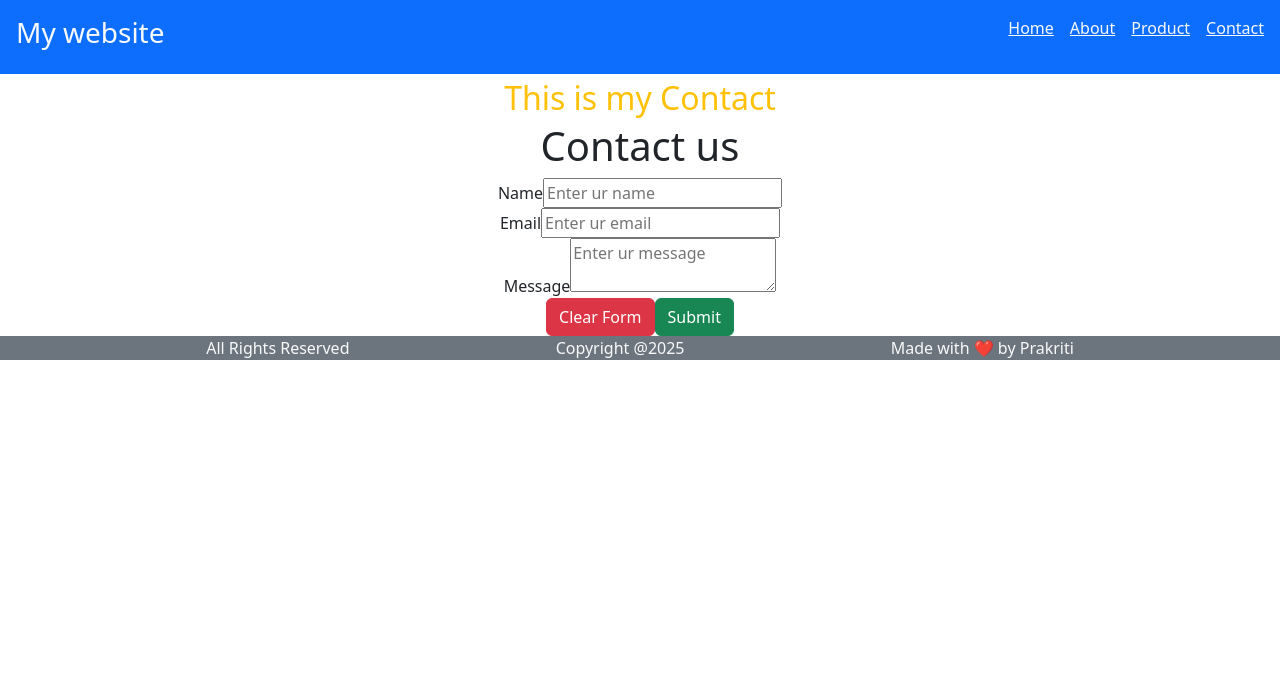
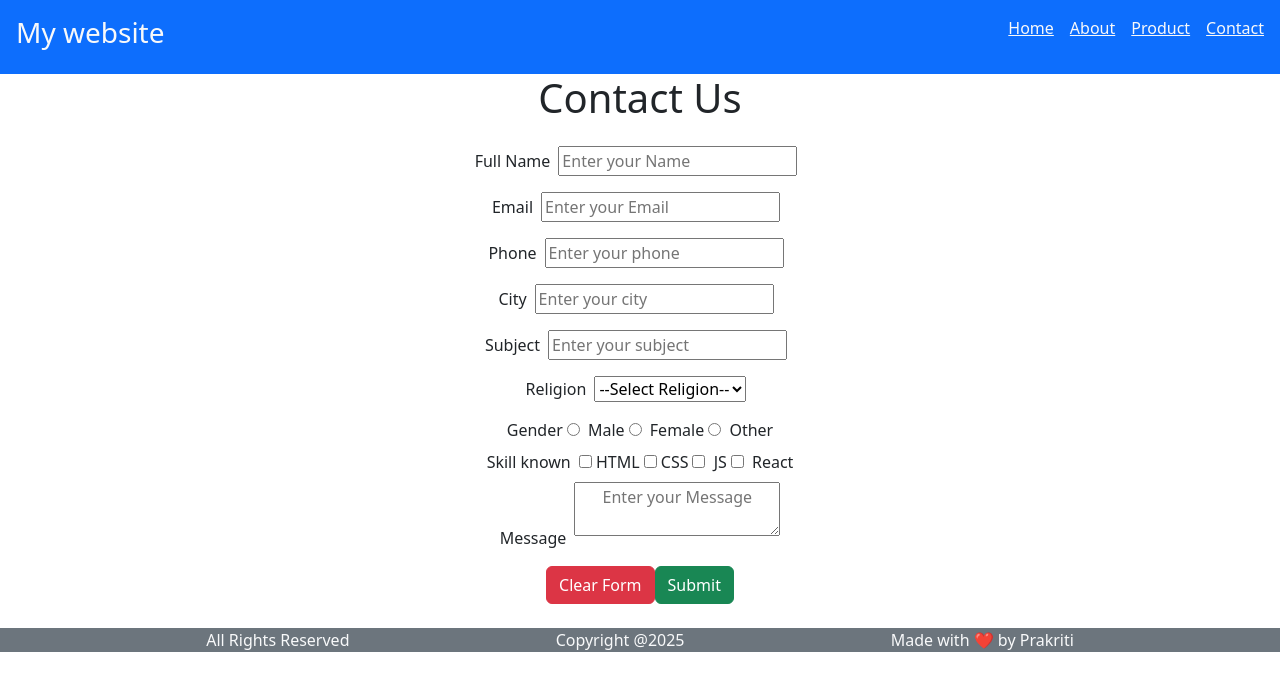
Before and after one commit to Prakrititiwari123/FullStackWebDevRICR, a React (Vite) app in the folder REACT/Demo/: page /contact in a window 1280 px wide. Shown: the top 690 px of the page. Built offline with nearby package versions, Linux system fonts and the light colour scheme.

Commit message:
feat: enhance Contact component with comprehensive form fields and state management

```diff
--- a/REACT/Demo/src/pages/Contact.jsx
+++ b/REACT/Demo/src/pages/Contact.jsx
@@ -1,90 +1,254 @@
-import React from "react";
-import { useState } from "react";
+import React, { useState } from "react";
+
 const Contact = () => {
-  const [Name, setName] = useState("");
-  const [email, setEmail] = useState("");
-  const [message, setMessage] = useState("");
+  const [contactData, setContactData] = useState({
+    fullName: "",
+    email: "",
+    phone: "",
+    city: "",
+    subject: "",
+    message: "",
+    religion: "",
+    gender: "",
+    skill: [],
+  });
 
   const [isLoading, setIsLoading] = useState(false);
 
+  const handleChange = (e) => {
+    const { name, value, type, checked } = e.target;
+    if (type === "checkbox") {
+      let temp = contactData.skill;
+      if (checked) {
+        temp.push(value);
+        setContactData((previousData) => ({ ...previousData, [name]: temp }));
+      } else {
+        temp = Object.values(temp); //Convert to Array
+        temp = temp.filter((word) => word !== value); //Remove the Undersired Value
+        setContactData((previousData) => ({ ...previousData, [name]: temp }));
+      }
+    } else {
+      setContactData((previousData) => ({ ...previousData, [name]: value }));
+    }
+  };
+
   const handleClearForm = () => {
-    setName("");
-    setEmail("");
-    setMessage("");
+    setContactData({
+      fullName: "",
+      email: "",
+      phone: "",
+      city: "",
+      subject: "",
+      message: "",
+      religion: "",
+      gender: "",
+      skill: [],
+    });
   };
 
   const handleSubmit = async (e) => {
     e.preventDefault();
     setIsLoading(true);
     try {
-      const response = await fetch(
-        "https://official-joke-api.appspot.com/jokes/random"
-      );
-
-      const data = {
-        Name,
-        email,
-        message,
-      };
-      console.log(data);
+      console.log(contactData);
     } catch (error) {
       console.log(error.message);
     } finally {
       setIsLoading(false);
     }
-
     handleClearForm();
   };
 
   return (
     <>
-      <div className="text-warning fs-2 text-center">This is my Contact</div>
-
       <div className="text-center">
-        <h1>Contact us</h1>
-        <div className="container">
+        <h1>Contact Us</h1>
+        <div className="container p-2 ">
           <form onReset={handleClearForm} onSubmit={handleSubmit}>
             <div>
-              <label htmlFor="Name">Name</label>
+              <label htmlFor="fullName">Full Name</label>
               <input
                 type="text"
-                name="Name"
-                id="Name"
-                value={Name}
-                onChange={(event) => setName(event.target.value)}
-                placeholder="Enter ur name"
-                className="text-primary"
-                required
+                name="fullName"
+                id="fullName"
+                value={contactData.fullName}
+                onChange={handleChange}
+                placeholder="Enter your Name"
+                className="text-primary mb-2 m-2"
               />
             </div>
+
             <div>
               <label htmlFor="email">Email</label>
               <input
                 type="email"
                 name="email"
                 id="email"
-                value={email}
-                onChange={(event) => setEmail(event.target.value)}
-                placeholder="Enter ur email"
-                className="text-primary"
-                required
+                value={contactData.email}
+                onChange={handleChange}
+                placeholder="Enter your Email"
+                className="text-primary mb-2 m-2"
               />
             </div>
 
+            <div>
+              <label htmlFor="phone">Phone</label>
+              <input
+                type="number"
+                name="phone"
+                id="phone"
+                value={contactData.phone}
+                onChange={handleChange}
+                placeholder="Enter your phone"
+                className="text-primary mb-2 m-2"
+              />
+            </div>
+
+            <div>
+              <label htmlFor="city">City</label>
+              <input
+                type="text"
+                name="city"
+                id="city"
+                value={contactData.city}
+                onChange={handleChange}
+                placeholder="Enter your city"
+                className="text-primary mb-2 m-2"
+              />
+            </div>
+
+            <div>
+              <label htmlFor="subject">Subject</label>
+              <input
+                type="text"
+                name="subject"
+                id="subject"
+                value={contactData.subject}
+                onChange={handleChange}
+                placeholder="Enter your subject"
+                className="text-primary mb-2 m-2"
+              />
+            </div>
+
+            <div className="mb-2">
+              <label htmlFor="religion "> Religion</label>
+              <select
+                className="m-2"
+                name="religion"
+                id="religion"
+                onChange={handleChange}
+                value={contactData.religion}
+              >
+                <option value="">--Select Religion--</option>
+                <option value="islam">Islam</option>
+                <option value="hinduism">Hinduism</option>
+                <option value="christianity">Christianity</option>
+                <option value="buddhism">Buddhism</option>
+                <option value="jainism">Jainism</option>
+                <option value="sikhism">Sikhism</option>
+                <option value="other">Other</option>
+              </select>
+            </div>
+
+            <div className="mb-2">
+              <label htmlFor="gender">Gender</label>
+              <input
+                className="m-1"
+                type="radio"
+                name="gender"
+                value="male"
+                onChange={handleChange}
+                checked={contactData.gender === "male"}
+              />{" "}
+              Male
+              <input
+                className="m-1"
+                type="radio"
+                name="gender"
+                value="female"
+                onChange={handleChange}
+                checked={contactData.gender === "female"}
+              />{" "}
+              Female
+              <input
+                className="m-1"
+                type="radio"
+                name="gender"
+                value="other"
+                onChange={handleChange}
+                checked={contactData.gender === "other"}
+              />{" "}
+              Other
+            </div>
+
+            <div className="mb-2">
+              <label htmlFor="skill">Skill known</label>
+              <input
+                className="ms-2"
+                type="checkbox"
+                name="skill"
+                value="html"
+                onChange={handleChange}
+                checked={
+                  Object.values(contactData.skill).find(
+                    (word) => word === "html"
+                  )
+                    ? true
+                    : false
+                }
+              />{" "}
+              HTML
+              <input
+                className="ms-1 "
+                type="checkbox"
+                name="skill"
+                value="css"
+                onChange={handleChange}
+                checked={
+                  Object.values(contactData.skill).find(
+                    (word) => word === "css"
+                  )
+                    ? true
+                    : false
+                }
+              />{" "}
+              CSS
+              <input
+                className="m-1"
+                type="checkbox"
+                name="skill"
+                value="js"
+                onChange={handleChange}
+                checked={
+                  Object.values(contactData.skill).find((word) => word === "js")
+                    ? true
+                    : false
+                }
+              />{" "}
+              JS
+              <input
+                className="m-1"
+                type="checkbox"
+                name="skill"
+                value="react"
+                onChange={handleChange}
+                checked={Object.values(contactData.skill).includes("react")}
+              />{" "}
+              React
+            </div>
 
             <div>
               <label htmlFor="message">Message</label>
               <textarea
                 name="message"
                 id="message"
-                value={message}
-                onChange={(event) => setMessage(event.target.value)}
-                placeholder="Enter ur message"
-                className="text-primary"
-                required
+                value={contactData.message}
+                onChange={handleChange}
+                placeholder="Enter your Message"
+                className="text-primary ms-2 mb-2 text-center"
               ></textarea>
             </div>
-            <div>
+            <div className="m-2 p-2">
               <button type="reset" className="btn btn-danger">
                 Clear Form
               </button>
@@ -98,4 +262,131 @@ const Contact = () => {
     </>
   );
 };
+
 export default Contact;
+
+// import React from "react";
+// import { useState } from "react";
+// const Contact = () => {
+//   const [Name, setName] = useState("");
+//   const [email, setEmail] = useState("");
+//   const [message, setMessage] = useState("");
+
+//   const [isLoading, setIsLoading] = useState(false);
+
+//   const handleClearForm = () => {
+//     setName("");
+//     setEmail("");
+//     setMessage("");
+//   };
+
+//   const handleSubmit = async (e) => {
+//     e.preventDefault();
+//     setIsLoading(true);
+//     try {
+//       const response = await fetch(
+//         "https://official-joke-api.appspot.com/jokes/random"
+//       );
+
+//       const data = {
+//         Name,
+//         email,
+//         message,
+//       };
+//       console.log(data);
+//     } catch (error) {
+//       console.log(error.message);
+//     } finally {
+//       setIsLoading(false);
+//     }
+
+//     handleClearForm();
+//   };
+
+//   return (
+//     <>
+//       <div className="text-warning fs-2 text-center">This is my Contact</div>
+
+//       <div className="text-center">
+//         <h1>Contact us</h1>
+//         <div className="container">
+//           <form onReset={handleClearForm} onSubmit={handleSubmit}>
+//             <div>
+//               <label htmlFor="Name">Name</label>
+//               <input
+//                 type="text"
+//                 name="Name"
+//                 id="Name"
+//                 value={Name}
+//                 onChange={(event) => setName(event.target.value)}
+//                 placeholder="Enter ur name"
+//                 className="text-primary"
+//                 required
+//               />
+//             </div>
+
+//             <div>
+//               <label htmlFor="religion">Religion</label>
+//               <select name="religion" id="religion" onChange={handleSubmit}>
+
+//                 <option value="">--Select religion</option>
+//                 <option value="islam">Islam</option>
+//                 <option value="hinduism">Hinduism</option>
+//               </select>
+//             </div>
+
+//             <div>
+//               <label htmlFor="gender">Gender</label>
+//               <input type="radio" name="gender" id=""  onChange={handleSubmit} />Male
+//               <input type="radio" name="gender" id=""  onChange={handleSubmit} />female
+//             </div>
+
+//             <div>
+//               <label htmlFor="skills">skills</label>
+//               <input type="checkbox" name="skills" id="skills" onChange={handleSubmit}/>HTML
+//               <input type="checkbox" name="skills" id="skills" onChange={handleSubmit}/>HTML
+//               <input type="checkbox" name="skills" id="skills" onChange={handleSubmit}/>HTML
+//               <input type="checkbox" name="skills" id="skills" onChange={handleSubmit}/>HTML
+//             </div>
+
+//             <div>
+//               <label htmlFor="email">Email</label>
+//               <input
+//                 type="email"
+//                 name="email"
+//                 id="email"
+//                 value={email}
+//                 onChange={(event) => setEmail(event.target.value)}
+//                 placeholder="Enter ur email"
+//                 className="text-primary"
+//                 required
+//               />
+//             </div>
+
+//             <div>
+//               <label htmlFor="message">Message</label>
+//               <textarea
+//                 name="message"
+//                 id="message"
+//                 value={message}
+//                 onChange={(event) => setMessage(event.target.value)}
+//                 placeholder="Enter ur message"
+//                 className="text-primary"
+//                 required
+//               ></textarea>
+//             </div>
+//             <div>
+//               <button type="reset" className="btn btn-danger">
+//                 Clear Form
+//               </button>
+//               <button type="submit" className="btn btn-success">
+//                 {isLoading ? "Loading" : "Submit"}
+//               </button>
+//             </div>
+//           </form>
+//         </div>
+//       </div>
+//     </>
+//   );
+// };
+// export default Contact;
```
